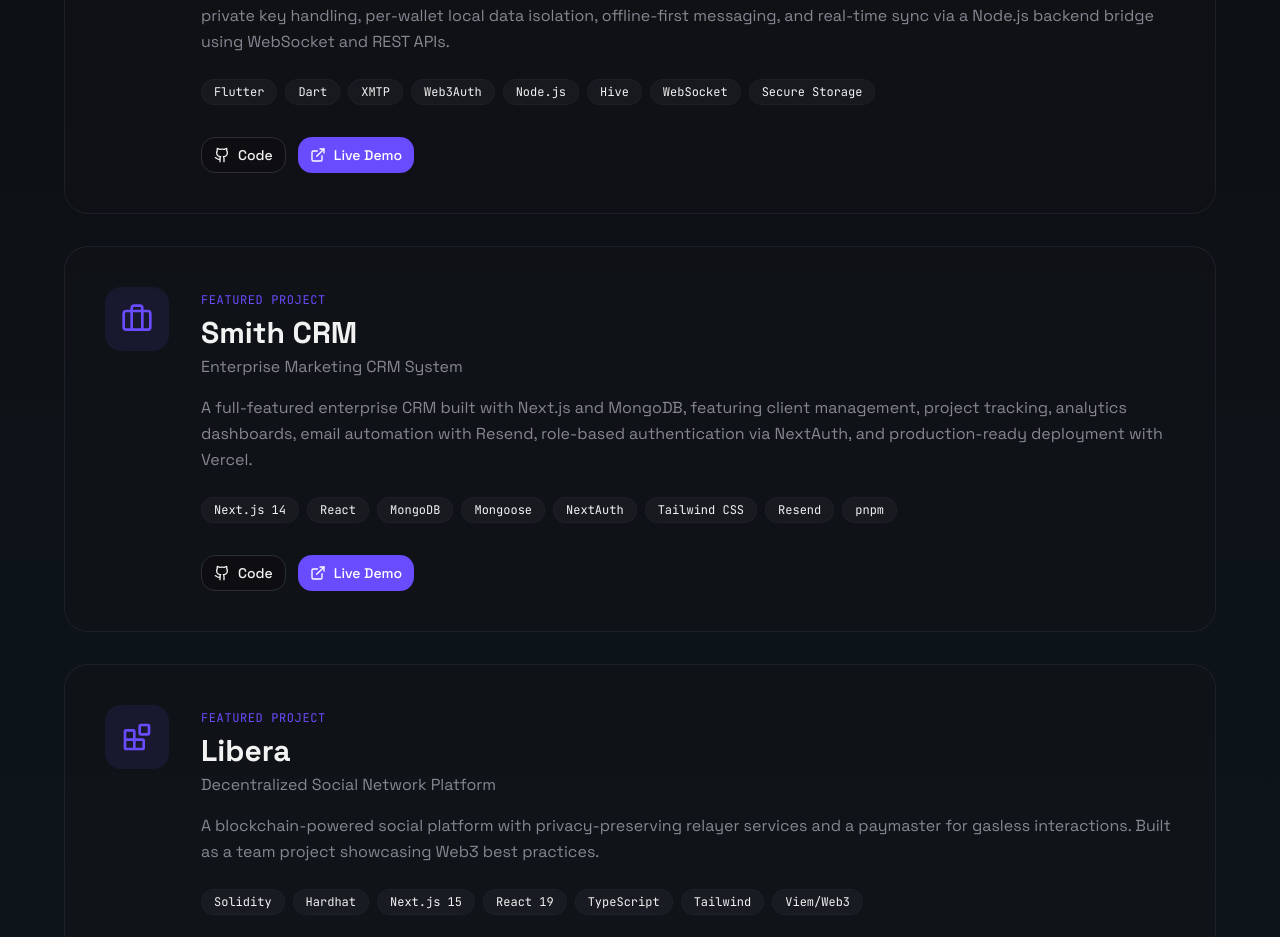
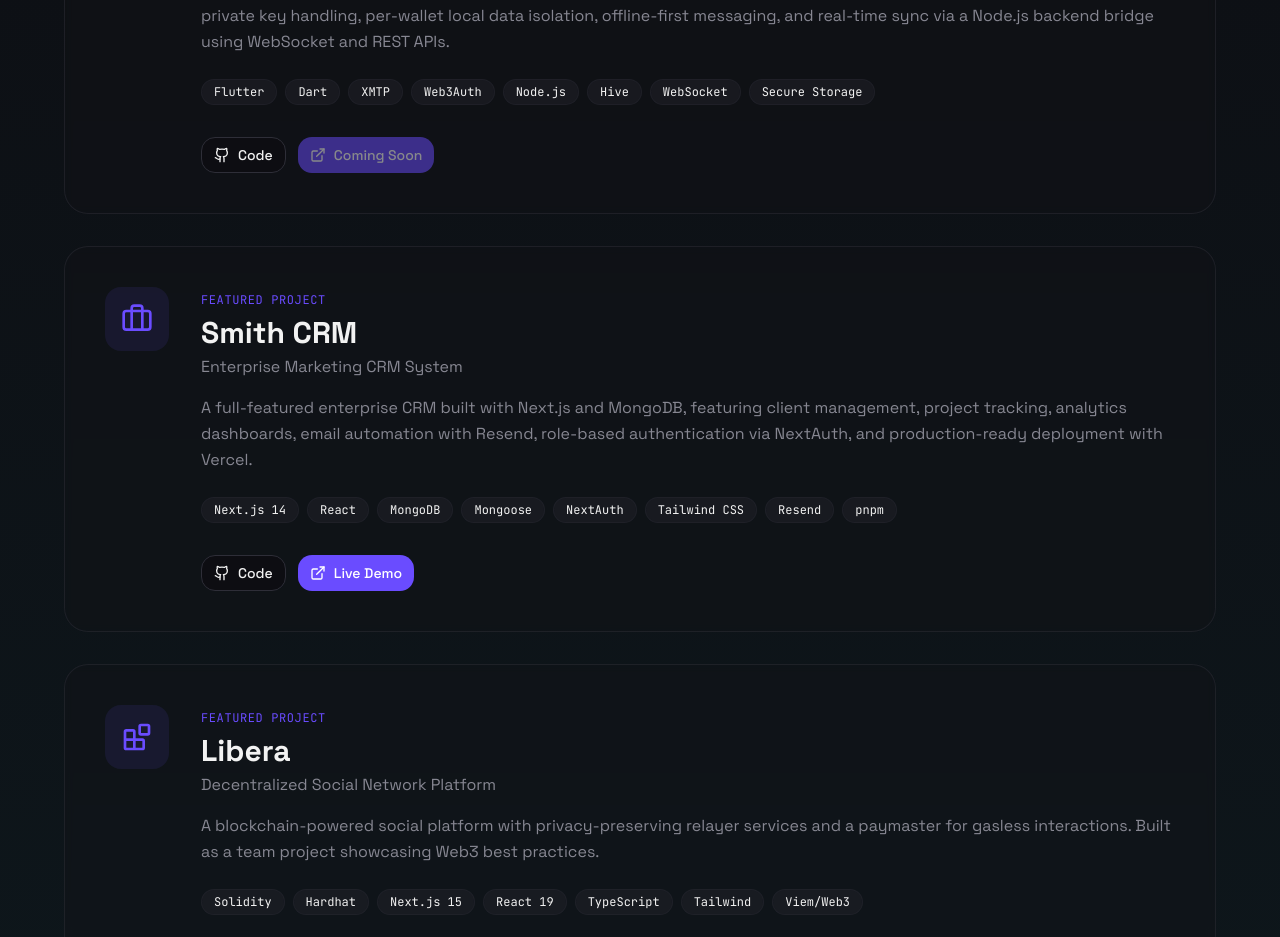
Before and after one commit to TahirMustafa-NO-ONE/tahir-portfolio, a Next.js app: page / in a window 1280 px wide. Shown: the part 3440-4377 px from the top of the page. Built offline with nearby package versions, Linux system fonts and the light colour scheme.

Commit message:
added links in project

```diff
--- a/components/sections/ProjectsSection.tsx
+++ b/components/sections/ProjectsSection.tsx
@@ -23,9 +23,9 @@
     ],
     icon: MessageCircle,
     featured: true,
-    comingSoon: false,
+    comingSoon: true,
     links: {
-      github: "#", // add repo link
+      github: "https://github.com/TahirMustafa-NO-ONE/meshlix_app",
       live: "#",
     },
   },
@@ -49,8 +49,8 @@
     featured: true,
     comingSoon: false,
     links: {
-      github: "#", // add repo link
-      live: "#",
+      github: "https://github.com/TahirMustafa-NO-ONE/smiths-crm",
+      live: "https://smiths-crm.vercel.app/",
     },
   },
 
```
